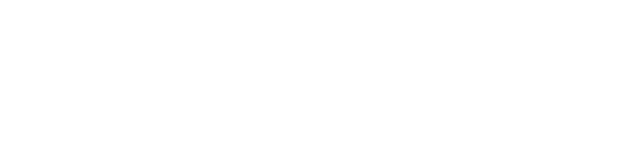
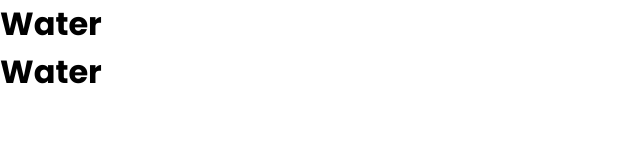
Before and after one commit to andrew28092002/water-animation, a plain HTML site: page index.html in a window 1280 px wide. Shown: the whole page, without its empty margins (0-640 px from the left). Drawn offline with Linux system fonts and the light colour scheme.

Commit message:
add content at html

```diff
--- a/index.html
+++ b/index.html
@@ -8,6 +8,9 @@
     <title>Water</title>
 </head>
 <body>
-
+    <div class="content">
+        <h1>Water</h1>
+        <h1>Water</h1>
+    </div>
 </body>
 </html>
```
